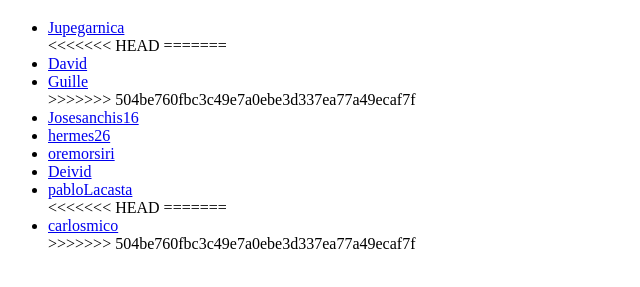
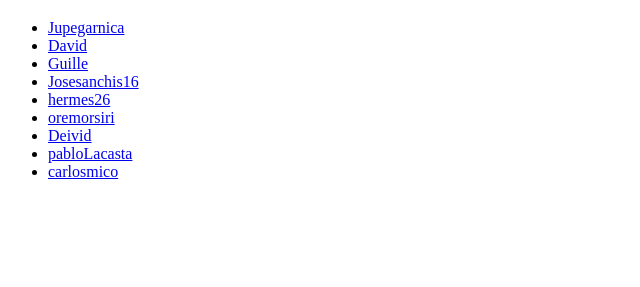
Before and after one commit to GeeksHubsAcademy/Git-flow-demo, a website: page index.html in a window 1280 px wide. Shown: the part 61-348 px from the top of the page, without its empty margins (0-640 px from the left). Drawn offline with Linux system fonts and the light colour scheme.

Commit message:
modified .estudento

```diff
--- a/index.html
+++ b/index.html
@@ -13,22 +13,16 @@
 
     <ul class="participants">
         <li class="teacher"><a href="https://github.com/jupegarnica">Jupegarnica</a></li>
-<<<<<<< HEAD
-=======
 
         <li class="alumno"><a href="https://github.com/dmoreno85">David</a></li>
         <li class="alumno"><a href="https://github.com/guiboco">Guille</a></li>
 
->>>>>>> 504be760fbc3c49e7a0ebe3d337ea77a49ecaf7f
         <li class="student"><a href="https://github.com/josesanchis16">Josesanchis16</a></li>
-        <li class="estudento"><a href="https://github.com/jupegarnica">hermes26</a></li>
+        <li class="estudento"><a href="https://github.com/hermes26">hermes26</a></li>
         <li class="student"><a href="https://github.com/oremorsiri">oremorsiri</a></li>
         <li class="student"><a href="https://github.com/dmoreno85">Deivid</a></li>
         <li class="alumno"><a href="https://github.com/pabloLacasta">pabloLacasta</a></li>
-<<<<<<< HEAD
-=======
         <li class="student"><a href="https://github.com/carlosmico">carlosmico</a></li>
->>>>>>> 504be760fbc3c49e7a0ebe3d337ea77a49ecaf7f
     </ul>
 
 </body>
```
